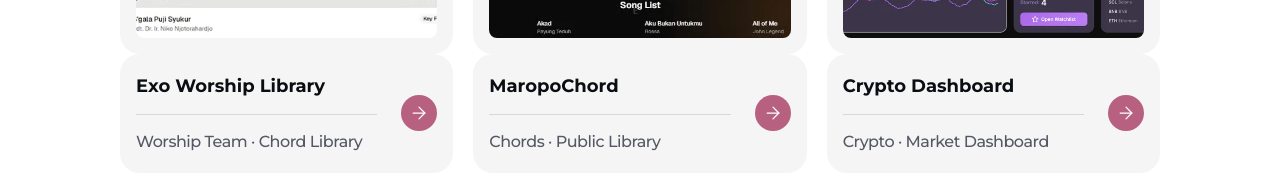
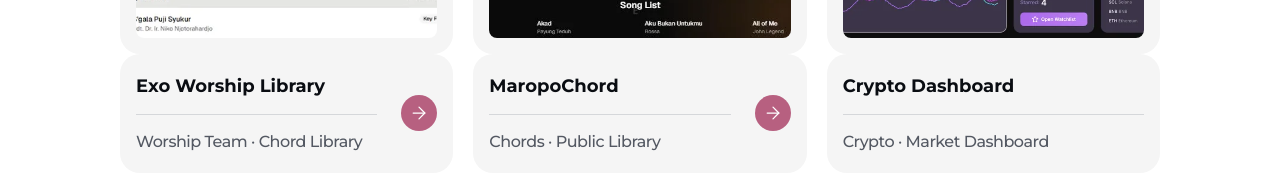
Before and after one commit to LewzzJrs/portofolio, a Next.js app: page / in a window 1280 px wide. Shown: the part 3839-4020 px from the top of the page. Built offline with nearby package versions, Linux system fonts and the light colour scheme; a web font is replaced by a local one.

Commit message:
fix: remove repo link from crypto dashboard card

```diff
--- a/src/components/sections/Projects.tsx
+++ b/src/components/sections/Projects.tsx
@@ -29,7 +29,6 @@ const projects: Project[] = [
     title: "Crypto Dashboard",
     category: "Crypto · Market Dashboard",
     image: "/images/work/crypto-dashboard.webp",
-    url: "https://github.com/LewzzJrs/crypto-dashboard",
   },
   {
     title: "Stock Dashboard",
```
